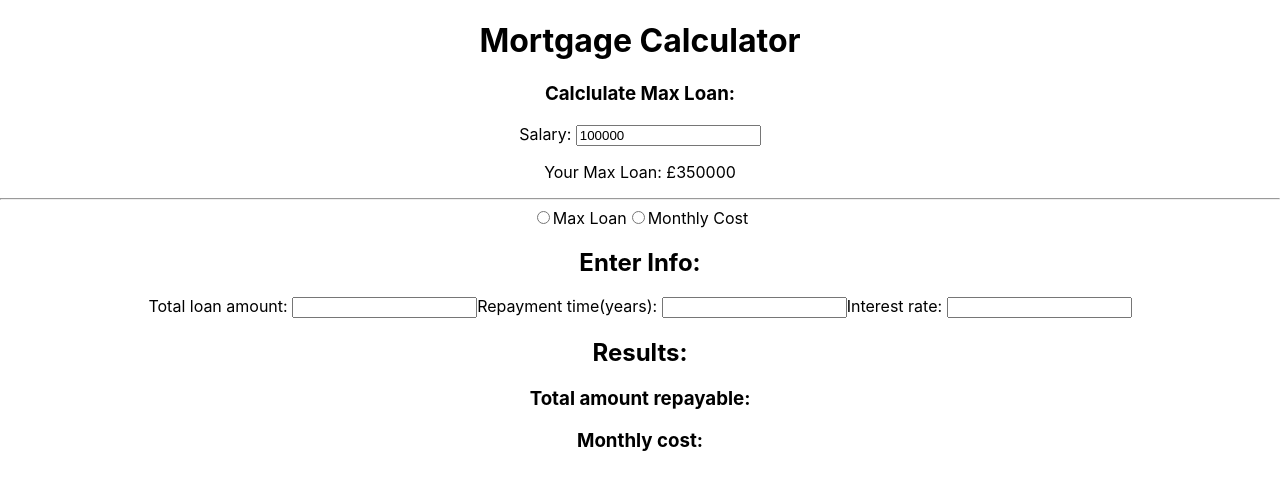
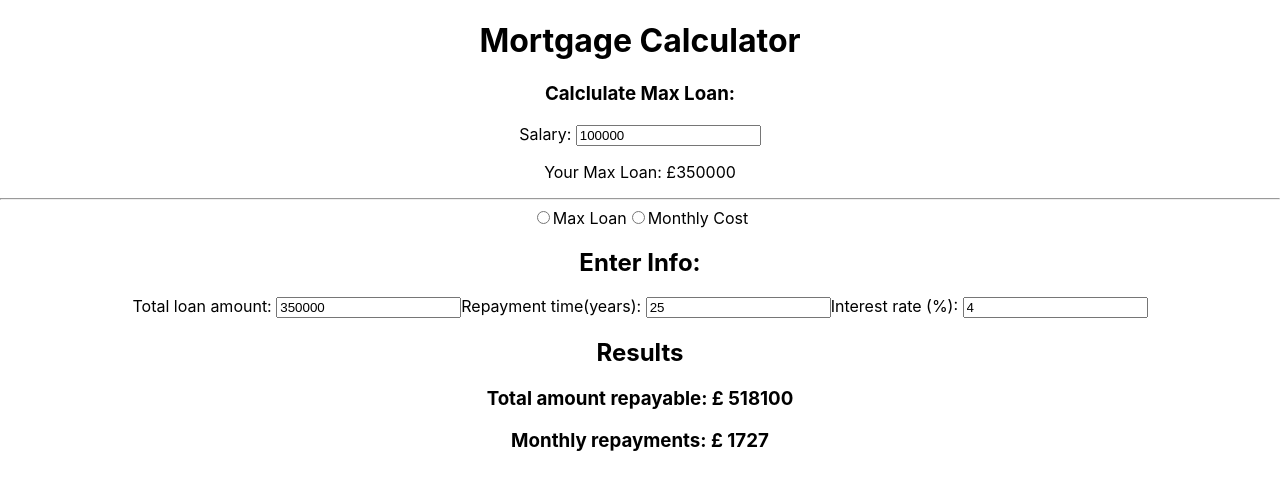
Before and after one commit to marcjrayner/mortgage_calculator, a React (Create React App) app: page / in a window 1280 px wide. Shown: the top 490 px of the page. Built offline with nearby package versions, Linux system fonts and the light colour scheme.

Commit message:
adds basic calculation result

```diff
--- /dev/null
+++ b/src/components/CalculatedResults.js
@@ -0,0 +1,28 @@
+import React from 'react';
+
+const ResultsDisplay = (props) => {
+
+  const getMonthlyPayments = () => {
+    const annual = props.loanAmount / props.repaymentTime;
+    const interest = (annual / 100) * props.interestRate;
+    const monthly = (annual / 12) + interest;
+    return Math.ceil(monthly);
+  }
+
+  const getTotalAmountRepayable = () => {
+    const monthly = getMonthlyPayments();
+    return ((monthly * 12) * props.repaymentTime);
+  }
+
+  return(
+    <div>
+      <h2>Results</h2>
+      <h3>Total amount repayable: £ {getTotalAmountRepayable()}</h3>
+      <h3>Monthly repayments: £ {getMonthlyPayments()}</h3>
+    </div>
+  )
+
+
+}
+
+export default ResultsDisplay;
--- a/src/components/DataEntryForm.js
+++ b/src/components/DataEntryForm.js
@@ -1,12 +1,22 @@
 import React, { Component } from 'react';
+import CalculatedResults from './CalculatedResults';
 
 class DataEntryFrom extends Component {
 
   constructor(props) {
     super(props);
     this.state = {
+      loanAmount: props.maxLoan,
+      repaymentTime: 25,
+      interestRate: 4
 
     };
+    this.handleLoanChange = this.handleLoanChange.bind(this)
+  }
+
+  handleLoanChange(e) {
+    const newAmount = parseInt(e.target.value)
+    this.setState({loanAmount: newAmount })
   }
 
   render() {
@@ -14,10 +24,15 @@ class DataEntryFrom extends Component {
       <div>
         <h2>Enter Info:</h2>
         <form>
-          <label>Total loan amount: <input type="number"/></label>
-          <label>Repayment time(years): <input type="text"  /></label>
-          <label>Interest rate: <input type="text" /></label>
+          <label>Total loan amount: <input type="number" defaultValue={this.props.maxLoan} onChange={this.handleLoanChange} /></label>
+          <label>Repayment time(years): <input type="text" defaultValue="25" /></label>
+          <label>Interest rate (%): <input type="text" defaultValue="4"/></label>
         </form>
+        <CalculatedResults
+          loanAmount={this.state.loanAmount}
+          repaymentTime={this.state.repaymentTime}
+          interestRate={this.state.interestRate}
+        />
       </div>
     )
   }
--- a/src/components/ResultsDisplay.js
+++ /dev/null
@@ -1,13 +0,0 @@
-import React from 'react';
-
-function ResultsDisplay () {
-  return(
-    <div>
-      <h2>Results:</h2>
-      <h3>Total amount repayable: </h3>
-      <h3>Monthly cost: </h3>
-    </div>
-  )
-}
-
-export default ResultsDisplay;
--- a/src/containers/CalcContainer.js
+++ b/src/containers/CalcContainer.js
@@ -1,7 +1,6 @@
 import React, { Component } from 'react'
 import DisplayToggle from '../components/DisplayToggle'
 import DataEntryForm from '../components/DataEntryForm'
-import ResultsDisplay from '../components/ResultsDisplay'
 import MaxLoanGenerator from '../components/MaxLoanGenerator'
 
 
@@ -42,8 +41,9 @@ class CalcContainer extends Component {
           onSalaryChange={this.handleMaxLoanSalaryChange}
         />
         <DisplayToggle/>
-        <DataEntryForm/>
-        <ResultsDisplay/>
+        <DataEntryForm
+          maxLoan={this.state.maxLoan}
+        />
       </>
     )
   }
```
